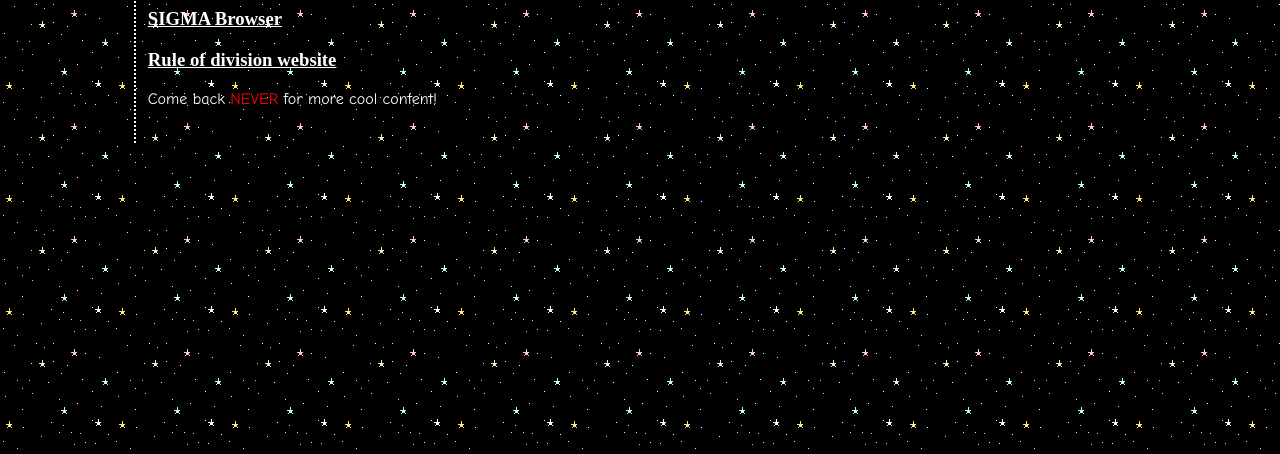
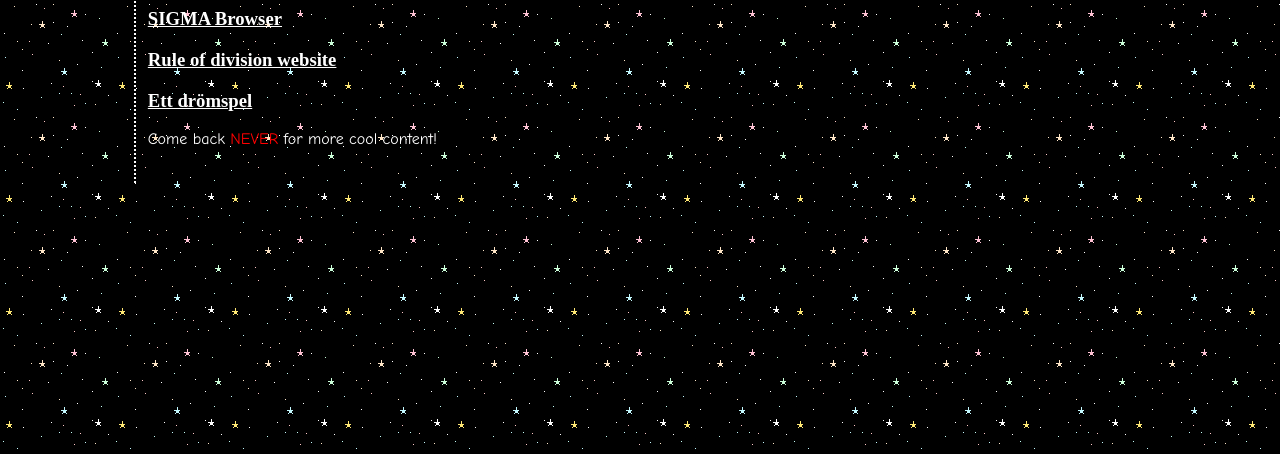
Before and after one commit to Treemaster134/Treemaster134.github.io, a plain HTML site: page myStuff.html in a window 1280 px wide. Shown: the part 291-745 px from the top of the page. Drawn offline with Linux system fonts and the light colour scheme.

Commit message:
Update myStuff.html

```diff
--- a/myStuff.html
+++ b/myStuff.html
@@ -43,6 +43,7 @@
                     <a href="https://lqgstudios.github.io/"><h3>LQG Studios</h3></a>
                     <a href="SIGMAbrowser/browser.html"><h3>SIGMA Browser</h3></a>
                     <a href="https://ruleofdivision.github.io"><h3>Rule of division website</h3></a>
+                    <a href="https://treemaster134.github.io/ett_drom_spel"><h3>Ett drömspel</h3></a>
                     <p>Come back <span style="color: red;">NEVER</span> for more cool content!</p>
                     <br>
 
```
